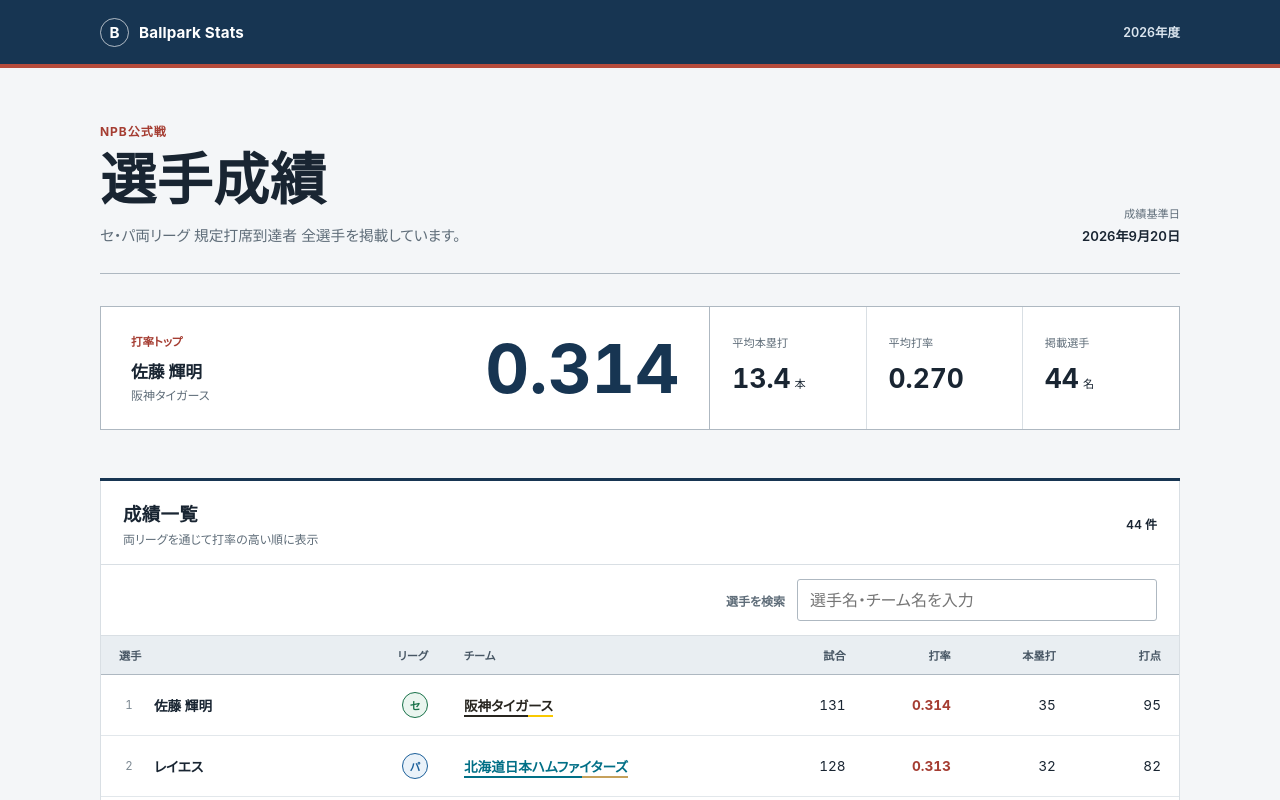
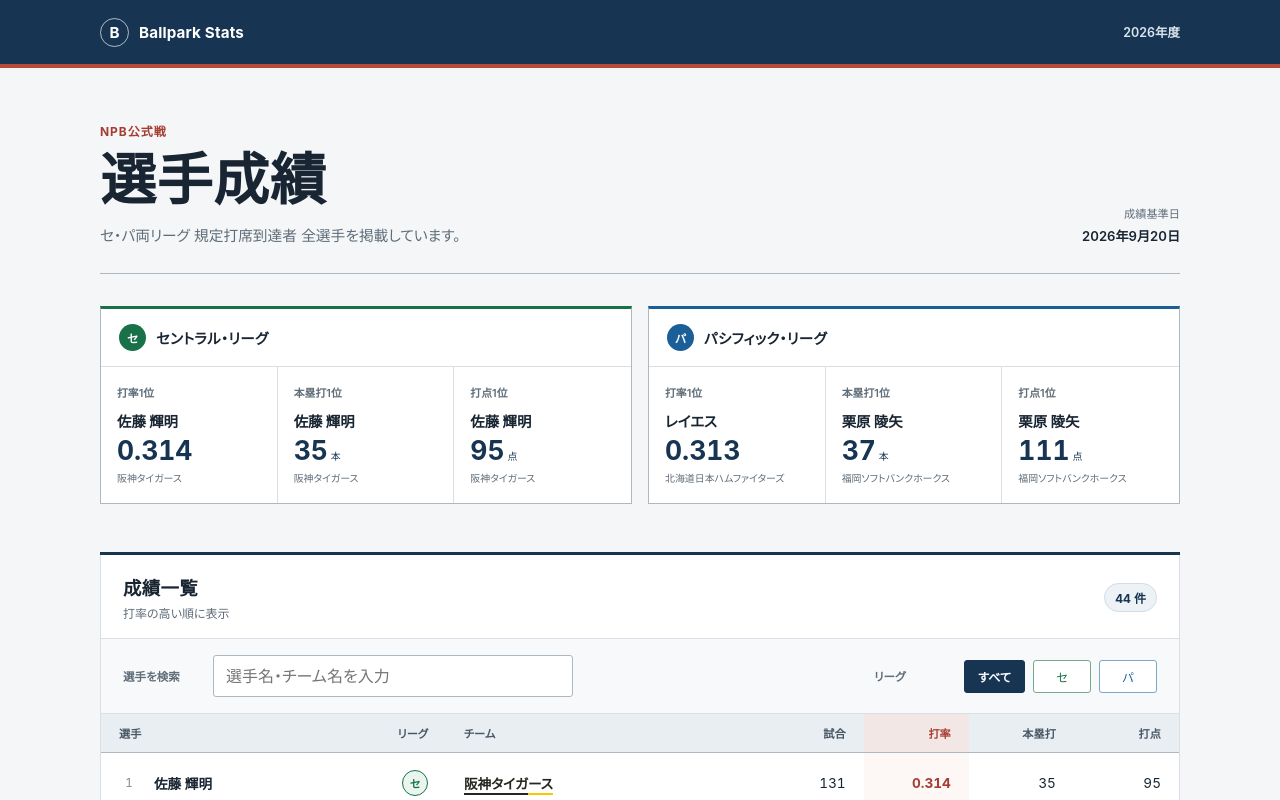
Before and after one commit to siytuon/nextjs-learning, a Next.js app: page / in a window 1280 px wide. Shown: the top 800 px of the page. Built offline with nearby package versions, Linux system fonts and the light colour scheme.

Commit message:
Add sorting and league leaders

```diff
--- a/app/globals.css
+++ b/app/globals.css
@@ -48,29 +48,48 @@ h1 { margin-bottom: 10px; font-size: clamp(2.2rem, 5vw, 3.5rem); font-weight: 70
 .updateInfo span { color: var(--muted); font-size: .7rem; }
 .updateInfo time { font-size: .82rem; font-weight: 600; }
 
-.records { display: grid; grid-template-columns: minmax(300px, 1.3fr) minmax(360px, 1fr); margin: 32px 0 48px; background: var(--surface); border: 1px solid var(--line-strong); }
-.primaryRecord { display: flex; align-items: center; justify-content: space-between; gap: 24px; padding: 26px 30px; border-right: 1px solid var(--line-strong); }
-.recordLabel { margin-bottom: 10px; color: var(--accent); font-size: .72rem; font-weight: 700; }
-.recordPlayer { margin-bottom: 3px; font-size: 1.05rem; font-weight: 700; }
-.recordTeam, .notice, .listHeading p { color: var(--muted); font-size: .75rem; }
-.recordTeam { margin-bottom: 0; }
-.recordValue { margin: 0; color: var(--primary); font-size: clamp(2.8rem, 6vw, 4.25rem); font-weight: 700; font-variant-numeric: tabular-nums; line-height: 1; }
-.subRecords { display: grid; grid-template-columns: repeat(3, 1fr); margin: 0; }
-.subRecords div { padding: 27px 22px; border-right: 1px solid var(--line); }
-.subRecords div:last-child { border-right: 0; }
-.subRecords dt { margin-bottom: 12px; color: var(--muted); font-size: .7rem; }
-.subRecords dd { margin: 0; font-size: 1.65rem; font-weight: 700; font-variant-numeric: tabular-nums; white-space: nowrap; }
-.subRecords dd span { margin-left: 4px; font-family: inherit; font-size: .7rem; font-weight: 400; }
+.leaderboards { display: grid; grid-template-columns: repeat(2, minmax(0, 1fr)); gap: 16px; margin: 32px 0 48px; }
+.leagueBoard { overflow: hidden; background: var(--surface); border: 1px solid var(--line-strong); border-top: 3px solid var(--primary); }
+.leagueBoard-central { border-top-color: #187148; }
+.leagueBoard-pacific { border-top-color: #1b5f99; }
+.leagueBoardHeading { display: flex; align-items: center; gap: 10px; padding: 15px 18px; border-bottom: 1px solid var(--line); }
+.leagueBoardHeading > span { display: inline-grid; width: 27px; height: 27px; place-items: center; color: #fff; border-radius: 50%; font-size: .72rem; font-weight: 700; }
+.leagueBoard-central .leagueBoardHeading > span { background: #187148; }
+.leagueBoard-pacific .leagueBoardHeading > span { background: #1b5f99; }
+.leagueBoardHeading h2 { margin: 0; font-size: .9rem; }
+.leaderMetrics { display: grid; grid-template-columns: repeat(3, minmax(0, 1fr)); margin: 0; }
+.leaderMetrics > div { min-width: 0; padding: 17px 16px 18px; border-right: 1px solid var(--line); }
+.leaderMetrics > div:last-child { border-right: 0; }
+.leaderMetrics dt { margin-bottom: 10px; color: var(--muted); font-size: .68rem; font-weight: 600; }
+.leaderMetrics dd { display: grid; gap: 5px; margin: 0; }
+.leaderMetrics strong { overflow: hidden; font-size: .9rem; text-overflow: ellipsis; white-space: nowrap; }
+.leaderMetrics dd > small { overflow: hidden; color: var(--muted); font-size: .62rem; text-overflow: ellipsis; white-space: nowrap; }
+.leaderValue { color: var(--primary); font-size: 1.65rem; font-weight: 700; font-variant-numeric: tabular-nums; line-height: 1.1; }
+.leaderValue small { margin-left: 3px; font-size: .62rem; font-weight: 500; }
+.notice, .listHeading p { color: var(--muted); font-size: .75rem; }
 
 .playerSection { background: var(--surface); border-top: 3px solid var(--primary); }
 .listHeading { min-height: 82px; padding: 19px 22px 17px; display: flex; align-items: center; justify-content: space-between; gap: 20px; border-right: 1px solid var(--line); border-left: 1px solid var(--line); }
 h2 { margin-bottom: 4px; font-size: 1.15rem; letter-spacing: .02em; }
 .listHeading p { margin-bottom: 0; }
-.resultCount { color: var(--ink) !important; font-weight: 600; }
-.searchField { display: grid; grid-template-columns: auto minmax(220px, 360px); align-items: center; justify-content: end; gap: 12px; padding: 14px 22px; border: 1px solid var(--line); border-bottom: 0; }
-.searchField label { color: var(--muted); font-size: .75rem; font-weight: 600; }
+.resultCount { padding: 5px 10px; color: var(--primary) !important; background: #edf2f6; border: 1px solid #d3dce4; border-radius: 999px; font-weight: 700; font-variant-numeric: tabular-nums; }
+.tableTools { display: grid; grid-template-columns: minmax(0, 1fr) auto; align-items: center; gap: 18px; padding: 16px 22px; background: #f7f9fb; border: 1px solid var(--line); border-bottom: 0; }
+.searchField, .filterLeague { display: grid; grid-template-columns: 82px repeat(3, max-content); align-items: center; gap: 8px; }
+.searchField { grid-template-columns: 82px minmax(220px, 360px); }
+.sortControls { display: none; }
+.searchField label, .filterLeague > span, .sortControls > span { color: var(--muted); font-size: .72rem; font-weight: 600; }
 .searchField input { width: 100%; padding: 10px 12px; color: var(--ink); background: var(--surface); border: 1px solid var(--line-strong); border-radius: 3px; font: inherit; }
 .searchField input:focus { border-color: var(--primary); outline: 2px solid rgba(23, 53, 82, .16); outline-offset: 1px; }
+.filterLeague button, .sortControls button { min-width: 58px; padding: 7px 13px; color: #44525f; background: var(--surface); border: 1px solid var(--line-strong); border-radius: 3px; font: inherit; font-size: .75rem; cursor: pointer; transition: color .15s ease, background-color .15s ease, border-color .15s ease; }
+.filterLeague button:hover, .sortControls button:hover { color: var(--primary); border-color: var(--primary); }
+.filterLeague button[aria-pressed="true"], .sortControls button[aria-pressed="true"] { color: #fff; background: var(--primary); border-color: var(--primary); font-weight: 700; }
+.filterLeague .leagueFilterCentral { color: #187148; border-color: #76aa90; }
+.filterLeague .leagueFilterCentral:hover { color: #125d3a; background: #eaf5ef; border-color: #187148; }
+.filterLeague .leagueFilterCentral[aria-pressed="true"] { color: #fff; background: #187148; border-color: #187148; }
+.filterLeague .leagueFilterPacific { color: #1b5f99; border-color: #7da7c9; }
+.filterLeague .leagueFilterPacific:hover { color: #164f80; background: #eaf2f9; border-color: #1b5f99; }
+.filterLeague .leagueFilterPacific[aria-pressed="true"] { color: #fff; background: #1b5f99; border-color: #1b5f99; }
+.filterLeague button:focus-visible, .sortControls button:focus-visible { outline: 2px solid rgba(23, 53, 82, .25); outline-offset: 2px; }
 .emptyResult { margin: 0; padding: 24px; color: var(--muted); border: 1px solid var(--line); border-top: 0; text-align: center; }
 .scrollHint { display: none; }
 .tableWrap { overflow-x: auto; border: 1px solid var(--line); }
@@ -81,6 +100,11 @@ table { width: 100%; min-width: 820px; border-collapse: collapse; font-size: .85
 .colTeam { width: 29%; }
 .colGames, .colAverage, .colHomeRuns, .colRbi { width: 9.75%; }
 th { padding: 11px 18px; color: #475664; background: #e9eef2; border-bottom: 1px solid var(--line-strong); font-size: .7rem; font-weight: 600; text-align: right; white-space: nowrap; }
+.tableSortButton { min-width: 100%; padding: 0; color: inherit; background: transparent; border: 0; font: inherit; font-weight: inherit; text-align: right; cursor: pointer; }
+.tableSortButton:hover { color: var(--accent); }
+.tableSortButton:focus-visible { outline: 2px solid rgba(23, 53, 82, .25); outline-offset: 3px; }
+th[aria-sort="descending"] { background: #f3e7e5; }
+th[aria-sort="descending"] .tableSortButton { color: var(--accent); font-weight: 700; }
 th:first-child, th:nth-child(4) { text-align: left; }
 td { padding: 17px 18px; border-bottom: 1px solid #e2e7eb; text-align: right; font-variant-numeric: tabular-nums; white-space: nowrap; }
 tbody tr:last-child td { border-bottom: 0; }
@@ -90,6 +114,7 @@ td:nth-child(4) { text-align: left; }
 .playerCell { display: flex; align-items: center; gap: 15px; }
 .playerIdentity { display: grid; }
 .mobileTeamHeading, .mobileTeamCell { display: none; }
+.mobileMetric { display: none; }
 .rank { width: 20px; color: #7d8993; font-size: .72rem; font-variant-numeric: tabular-nums; text-align: center; }
 .league { display: inline-grid; min-width: 26px; min-height: 26px; place-items: center; border: 1px solid currentColor; border-radius: 50%; font-size: .68rem; font-weight: 700; }
 .league-central { color: #187148; background: #eaf5ef; }
@@ -107,7 +132,7 @@ td:nth-child(4) { text-align: left; }
 .team-swallows { --team-primary: #163b33; --team-secondary: #96c93d; }
 .team-carp { --team-primary: #c8102e; --team-secondary: #ef9aaa; }
 .team-eagles { --team-primary: #870042; --team-secondary: #e5a8c1; }
-.average { color: var(--accent); font-weight: 700; }
+.selectedMetric { color: var(--accent); background: #fdf7f6; font-weight: 700; }
 .notice { margin: 0; padding: 14px 4px; }
 .dataNote { padding: 14px 4px 0; color: var(--muted); font-size: .7rem; line-height: 1.7; }
 .dataNote p { margin-bottom: 3px; }
@@ -121,13 +146,18 @@ footer p { width: min(1080px, calc(100% - 48px)); margin: 0 auto; padding: 22px
   .page { padding: 38px 0 54px; }
   .pageHeading { display: block; }
   .updateInfo { margin-top: 22px; text-align: left; }
-  .records { grid-template-columns: 1fr; margin: 24px 0 38px; }
-  .primaryRecord { padding: 23px 20px; border-right: 0; border-bottom: 1px solid var(--line-strong); }
-  .subRecords div { padding: 20px 14px; }
-  .subRecords dt { min-height: 2em; }
-  .subRecords dd { font-size: 1.35rem; }
+  .leaderboards { grid-template-columns: 1fr; gap: 12px; margin: 24px 0 38px; }
+  .leagueBoardHeading { padding: 13px 15px; }
+  .leaderMetrics > div { padding: 15px 12px 16px; }
+  .leaderMetrics dt { min-height: auto; }
+  .leaderMetrics strong { font-size: .82rem; }
+  .leaderValue { font-size: 1.4rem; }
   .listHeading { padding-right: 16px; padding-left: 16px; }
-  .searchField { grid-template-columns: 1fr; justify-content: stretch; gap: 7px; padding-right: 16px; padding-left: 16px; }
+  .tableTools { grid-template-columns: 1fr; gap: 11px; padding: 14px 16px; }
+  .searchField { grid-template-columns: 1fr; gap: 7px; }
+  .filterLeague, .sortControls { grid-template-columns: 64px repeat(3, minmax(0, 1fr)); }
+  .sortControls { display: grid; align-items: center; gap: 8px; }
+  .filterLeague button, .sortControls button { min-width: 0; padding-right: 7px; padding-left: 7px; }
   .scrollHint { display: none; }
   .tableWrap { overflow-x: visible; }
   table { min-width: 0; table-layout: fixed; }
@@ -138,7 +168,11 @@ footer p { width: min(1080px, calc(100% - 48px)); margin: 0 auto; padding: 22px
   .mobileTeamHeading { display: table-cell; text-align: center; }
   .mobileTeamCell { display: table-cell; padding-right: 4px; padding-left: 4px; text-align: center; }
   .mobileTeamCode { display: inline-grid; min-width: 25px; min-height: 25px; place-items: center; color: var(--team-primary); border-bottom: 3px solid var(--team-secondary); font-size: .72rem; font-weight: 700; }
-  .mobileMetricHeading, td.average { text-align: center; }
+  .mobileMetricHeading, td.mobileMetricValue { text-align: center; }
+  .mobileMetricHeading, th.mobileMetricHeading[aria-sort="descending"] { color: var(--accent); background: #e9eef2; }
+  td.mobileMetricValue { color: var(--accent); background: transparent; font-weight: 700; }
+  .desktopMetric { display: none; }
+  .mobileMetric { display: inline; }
   th, td { padding-right: 14px; padding-left: 14px; }
   .playerCell { gap: 10px; }
   .playerIdentity { min-width: 0; }
@@ -146,4 +180,5 @@ footer p { width: min(1080px, calc(100% - 48px)); margin: 0 auto; padding: 22px
 
 @media (prefers-reduced-motion: reduce) {
   html { scroll-behavior: auto; }
+  .filterLeague button, .sortControls button { transition: none; }
 }
--- a/app/page.tsx
+++ b/app/page.tsx
@@ -1,16 +1,22 @@
 import PlayerTable from "./player-table";
-import { loadPlayers, playerData } from "@/lib/players";
+import { loadPlayers, playerData, type Player } from "@/lib/players";
+
+function leaderBy(players: Player[], key: "average" | "homeRuns" | "rbi") {
+  return [...players].sort((a, b) => b[key] - a[key])[0];
+}
 
 export default async function Home() {
   const players = await loadPlayers();
-  const leader = players[0];
-  const averageHomeRuns = (
-    players.reduce((sum, player) => sum + player.homeRuns, 0) / players.length
-  ).toFixed(1);
-  const combinedBattingAverage = (
-    players.reduce((sum, player) => sum + player.hits, 0) /
-    players.reduce((sum, player) => sum + player.atBats, 0)
-  ).toFixed(3);
+  const leagueLeaders = (["セ", "パ"] as const).map((league) => {
+    const leaguePlayers = players.filter((player) => player.league === league);
+
+    return {
+      league,
+      average: leaderBy(leaguePlayers, "average"),
+      homeRuns: leaderBy(leaguePlayers, "homeRuns"),
+      rbi: leaderBy(leaguePlayers, "rbi"),
+    };
+  });
 
   return (
     <main>
@@ -37,29 +43,44 @@ export default async function Home() {
           </div>
         </section>
 
-        <section className="records" aria-label="成績サマリー">
-          <article className="primaryRecord">
+        <section className="leaderboards" aria-label="リーグ別トップ成績">
+          {leagueLeaders.map((leaders) => (
+            <article
+              className={`leagueBoard leagueBoard-${leaders.league === "セ" ? "central" : "pacific"}`}
+              key={leaders.league}
+            >
+              <header className="leagueBoardHeading">
+                <span>{leaders.league}</span>
+                <h2>{leaders.league === "セ" ? "セントラル・リーグ" : "パシフィック・リーグ"}</h2>
+              </header>
+              <dl className="leaderMetrics">
                 <div>
-              <p className="recordLabel">打率トップ</p>
-              <p className="recordPlayer">{leader.name}</p>
-              <p className="recordTeam">{leader.team}</p>
-            </div>
-            <p className="recordValue">{leader.average.toFixed(3)}</p>
-          </article>
-          <dl className="subRecords">
-            <div>
-              <dt>平均本塁打</dt>
-              <dd>{averageHomeRuns}<span>本</span></dd>
+                  <dt>打率1位</dt>
+                  <dd>
+                    <strong>{leaders.average.name}</strong>
+                    <span className="leaderValue">{leaders.average.average.toFixed(3)}</span>
+                    <small>{leaders.average.team}</small>
+                  </dd>
                 </div>
                 <div>
-              <dt>平均打率</dt>
-              <dd>{combinedBattingAverage}</dd>
+                  <dt>本塁打1位</dt>
+                  <dd>
+                    <strong>{leaders.homeRuns.name}</strong>
+                    <span className="leaderValue">{leaders.homeRuns.homeRuns}<small>本</small></span>
+                    <small>{leaders.homeRuns.team}</small>
+                  </dd>
                 </div>
                 <div>
-              <dt>掲載選手</dt>
-              <dd>{players.length}<span>名</span></dd>
+                  <dt>打点1位</dt>
+                  <dd>
+                    <strong>{leaders.rbi.name}</strong>
+                    <span className="leaderValue">{leaders.rbi.rbi}<small>点</small></span>
+                    <small>{leaders.rbi.team}</small>
+                  </dd>
                 </div>
               </dl>
+            </article>
+          ))}
         </section>
 
         <PlayerTable players={players} />
--- a/app/player-table.tsx
+++ b/app/player-table.tsx
@@ -5,6 +5,16 @@ import type { Player } from "@/lib/players";
 
 type PlayerTableProps = {
   players: Player[];
+};
+
+type SortKey = "average" | "homeRuns" | "rbi";
+
+type FilterKey = "all" | "central" | "pacific";
+
+const sortLabels: Record<SortKey, string> = {
+  average: "打率",
+  homeRuns: "本塁打",
+  rbi: "打点",
 };
 
 const teamClassNames: Record<string, string> = {
@@ -45,16 +55,30 @@ export default function PlayerTable({ players }: PlayerTableProps) {
       player.team.includes(query),
   );
 
+  const [filterKey, setFilterKey] = useState<FilterKey>("all");
+  const filteredByLeaguePlayers = filteredPlayers.filter((player) => {
+    if (filterKey === "all") return true;
+    if (filterKey === "central") return player.league === "セ";
+    if (filterKey === "pacific") return player.league === "パ";
+    return true;
+  });
+
+  const [sortKey, setSortKey] = useState<SortKey>("average");
+  const sortedPlayers = [...filteredByLeaguePlayers].sort(
+    (a, b) => b[sortKey] - a[sortKey],
+  );
+
   return (
     <section className="playerSection" aria-labelledby="list-title">
       <div className="listHeading">
         <div>
           <h2 id="list-title">成績一覧</h2>
-          <p>両リーグを通じて打率の高い順に表示</p>
+          <p>{sortLabels[sortKey]}の高い順に表示</p>
         </div>
-        <p className="resultCount">{filteredPlayers.length} 件</p>
+        <p className="resultCount">{sortedPlayers.length} 件</p>
       </div>
 
+      <div className="tableTools">
         <div className="searchField">
           <label htmlFor="player-search">選手を検索</label>
           <input
@@ -64,6 +88,21 @@ export default function PlayerTable({ players }: PlayerTableProps) {
             onChange={(event) => setQuery(event.target.value)}
             placeholder="選手名・チーム名を入力"
           />
+        </div>
+
+        <div className="filterLeague" aria-label="リーグフィルター">
+          <span>リーグ</span>
+          <button className="leagueFilterAll" type="button" onClick={() => setFilterKey("all")} aria-pressed={filterKey === "all"}>すべて</button>
+          <button className="leagueFilterCentral" type="button" onClick={() => setFilterKey("central")} aria-pressed={filterKey === "central"}>セ</button>
+          <button className="leagueFilterPacific" type="button" onClick={() => setFilterKey("pacific")} aria-pressed={filterKey === "pacific"}>パ</button>
+        </div>
+
+        <div className="sortControls" aria-label="並べ替え">
+          <span>並べ替え</span>
+          <button type="button" onClick={() => setSortKey("average")} aria-pressed={sortKey === "average"}>打率</button>
+          <button type="button" onClick={() => setSortKey("homeRuns")} aria-pressed={sortKey === "homeRuns"}>本塁打</button>
+          <button type="button" onClick={() => setSortKey("rbi")} aria-pressed={sortKey === "rbi"}>打点</button>
+        </div>
       </div>
 
       <p className="scrollHint">表は横にスクロールできます</p>
@@ -86,13 +125,34 @@ export default function PlayerTable({ players }: PlayerTableProps) {
               <th className="mobileHidden" scope="col">リーグ</th>
               <th className="mobileHidden" scope="col">チーム</th>
               <th className="mobileHidden" scope="col">試合</th>
-              <th className="mobileMetricHeading" scope="col">打率</th>
-              <th className="mobileHidden" scope="col">本塁打</th>
-              <th className="mobileHidden" scope="col">打点</th>
+              <th
+                className="mobileMetricHeading"
+                scope="col"
+                aria-sort={sortKey === "average" ? "descending" : undefined}
+              >
+                <button
+                  className="desktopMetric tableSortButton"
+                  type="button"
+                  onClick={() => setSortKey("average")}
+                >
+                  打率
+                </button>
+                <span className="mobileMetric">{sortLabels[sortKey]}</span>
+              </th>
+              <th className="mobileHidden" scope="col" aria-sort={sortKey === "homeRuns" ? "descending" : undefined}>
+                <button className="tableSortButton" type="button" onClick={() => setSortKey("homeRuns")}>
+                  本塁打
+                </button>
+              </th>
+              <th className="mobileHidden" scope="col" aria-sort={sortKey === "rbi" ? "descending" : undefined}>
+                <button className="tableSortButton" type="button" onClick={() => setSortKey("rbi")}>
+                  打点
+                </button>
+              </th>
             </tr>
           </thead>
           <tbody>
-            {filteredPlayers.map((player, index) => (
+            {sortedPlayers.map((player, index) => (
               <tr key={`${player.league}-${player.name}`}>
                 <td>
                   <span className="playerCell">
@@ -118,16 +178,25 @@ export default function PlayerTable({ players }: PlayerTableProps) {
                   </span>
                 </td>
                 <td className="mobileHidden">{player.games}</td>
-                <td className="average">{player.average.toFixed(3)}</td>
-                <td className="mobileHidden">{player.homeRuns}</td>
-                <td className="mobileHidden">{player.rbi}</td>
+                <td className={`mobileMetricValue ${sortKey === "average" ? "selectedMetric" : ""}`}>
+                  <span className="desktopMetric">{player.average.toFixed(3)}</span>
+                  <span className="mobileMetric">
+                    {sortKey === "average" ? player.average.toFixed(3) : player[sortKey]}
+                  </span>
+                </td>
+                <td className={`mobileHidden ${sortKey === "homeRuns" ? "selectedMetric" : ""}`}>
+                  {player.homeRuns}
+                </td>
+                <td className={`mobileHidden ${sortKey === "rbi" ? "selectedMetric" : ""}`}>
+                  {player.rbi}
+                </td>
               </tr>
             ))}
           </tbody>
         </table>
       </div>
 
-      {filteredPlayers.length === 0 && (
+      {sortedPlayers.length === 0 && (
         <p className="emptyResult">条件に一致する選手が見つかりませんでした。</p>
       )}
     </section>
```
Also changed, not shown: 3 other files (tests, documents, lock files or other folders). Lines whose indentation alone changed are shown as unchanged.
